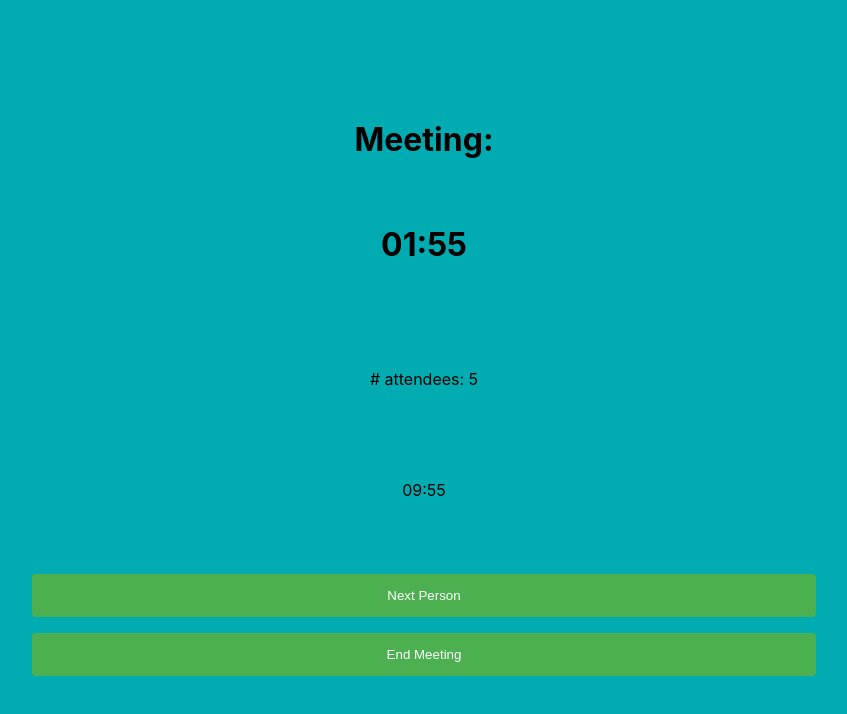
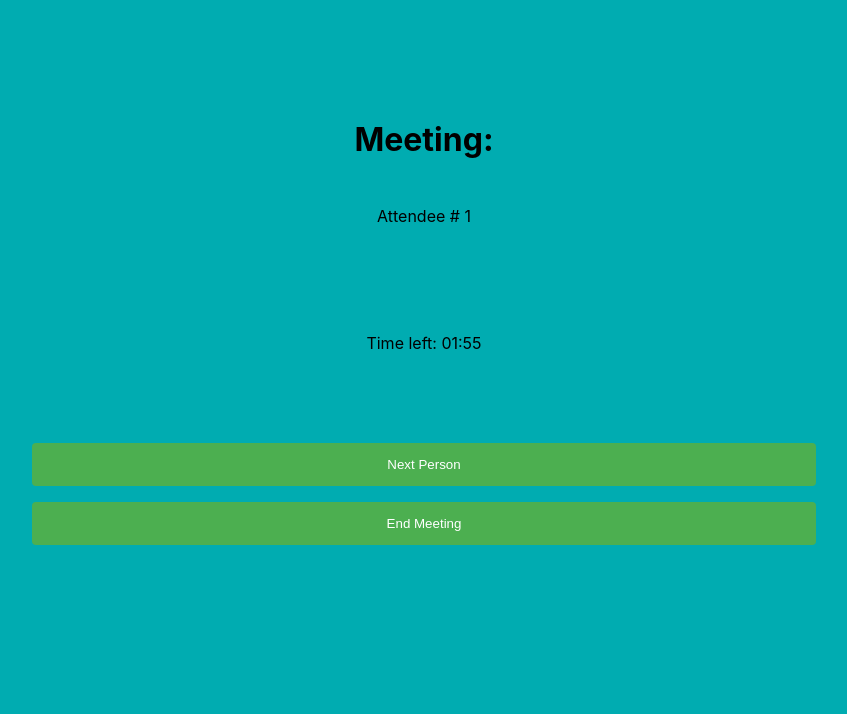
Before and after one commit to armcfry/Standup_Timer, a React (Create React App) app in the folder standup_timer/: page /#/meeting in a window 1280 px wide. Shown: the top 714 px of the page, without its empty margins (216-1063 px from the left). Built offline with nearby package versions, Linux system fonts and the light colour scheme.

Commit message:
timer counts down for the user's duration; timer resets on next and when timer hits 0

```diff
--- a/standup_timer/src/components/CountdownTimer.jsx
+++ b/standup_timer/src/components/CountdownTimer.jsx
@@ -1,28 +1,45 @@
 import React, { useState, useEffect } from 'react';
+import PropTypes from "prop-types";
 
-function CountdownTimer({ minutes, seconds }) {
-  const [totalSeconds, setTotalSeconds] = useState(minutes * 60 + seconds);
-
+function CountdownTimer(props) {
+  const [totalSeconds, setTotalSeconds] = useState(props.totalSeconds);
+  console.log(totalSeconds)
   useEffect(() => {
+    setTotalSeconds(props.totalSeconds)
+    console.log("reset the timer")
     const timer = setInterval(() => {
-      if (totalSeconds > 0) {
-        setTotalSeconds(totalSeconds - 1);
-      }
+      setTotalSeconds(prevTotalSeconds => {
+        if (prevTotalSeconds > 0) {
+          return prevTotalSeconds - 1;
+        } else {
+          clearInterval(timer);
+          props.onTimerEnd();
+          return prevTotalSeconds;
+        }
+      });
     }, 1000);
 
     return () => clearInterval(timer);
-  }, [totalSeconds]);
+  }, [props.totalSeconds, props.onTimerEnd]);
 
-  const displayMinutes = Math.floor(totalSeconds / 60)
-    .toString()
-    .padStart(2, '0');
-  const displaySeconds = (totalSeconds % 60).toString().padStart(2, '0');
+  function formatTime(seconds) {
+    const minutes = Math.floor(seconds / 60);
+    const formattedMinutes = minutes < 10 ? `0${minutes}` : minutes;
+    const remainingSeconds = seconds % 60;
+    const formattedSeconds = remainingSeconds < 10 ? `0${remainingSeconds}` : remainingSeconds;
+    return `${formattedMinutes}:${formattedSeconds}`;
+  }
 
   return (
     <div>
-      <span>{displayMinutes}</span>:<span>{displaySeconds}</span>
+      <p>Time left: {formatTime(totalSeconds)}</p>
     </div>
   );
 }
 
+CountdownTimer.propTypes = {
+  totalSeconds: PropTypes.number.isRequired,
+  onTimerEnd: PropTypes.func.isRequired,
+};
+
 export default CountdownTimer;
--- a/standup_timer/src/pages/Meeting.jsx
+++ b/standup_timer/src/pages/Meeting.jsx
@@ -1,4 +1,4 @@
-import React from 'react';
+import React, {useState} from 'react';
 import { useNavigate} from "react-router-dom";
 import { useDispatch, useSelector } from 'react-redux';
 import { resetValues } from '../store/valuesSlice';
@@ -11,35 +11,41 @@ function Meeting() {
         dispatch(resetValues());
         navigate('/')
     };
-    const next_attendee = () => {
-
-    };
     // get the values from the valueStore
     const { duration_value, attendees_value, speak_time_value} = useSelector((state) => state.values);
+    const [attendeesCount, setAttendees] = useState(attendees_value)
+
+    function handleTimerEnd() {
+        if (attendeesCount > 0) {
+            setAttendees(prevAttendee => prevAttendee - 1);
+        }
+      }
+    function handleNextAttendee() {
+        if (attendeesCount > 0) {
+            setAttendees(prevAttendee => prevAttendee - 1);
+        }
+      }
+
     // parse the time values from the duration of the entire meeting
-    let [minutes1, seconds1] = duration_value.toString().split(':').map(parseFloat);
+    let [minutes, seconds] = duration_value.toString().split(':').map(parseFloat);
     // make default seconds to 0 if undefined (the user only inputs a whole number for the minutes)
-    if(seconds1===undefined){
-        seconds1 = 0
+    if(seconds===undefined){
+        seconds = 0
     }
     // calculate the duration for each attendee of the meeting
-    const total_time = ((minutes1*60)+seconds1)/attendees_value;
-    const intSeconds = Math.floor(total_time);
-    let minutes = Math.floor(intSeconds / 60);
-    let seconds = intSeconds % 60;
-    console.log(`Minutes: ${minutes}`);
-    console.log(`Seconds: ${seconds}`);
+    const total_time = Math.floor(((minutes*60)+seconds)/attendees_value);
 
     // TODO: computational logic for dynamic time
 
     return (
         <div className="w3-container">
             <h1>Meeting:
-            <div><CountdownTimer minutes={minutes} seconds={seconds}/></div>
+            {/* TODO: make a countup timer for the overall meeting time */}
+            {/* <div><CountdownTimer minutes={minutes} seconds={seconds}/></div> */}
             </h1>
-            <div># attendees: {attendees_value}</div>
-            <div><CountdownTimer minutes={minutes1} seconds={seconds1}/></div>
-            <button type="submit" onClick={returnHome}>Next Person</button>
+            <div>Attendee # {6-attendeesCount}</div>
+            <div><CountdownTimer totalSeconds={total_time} onTimerEnd={handleTimerEnd}/></div>
+            <button type="submit" onClick={handleNextAttendee}>Next Person</button>
             <button type="submit" onClick={returnHome}>End Meeting</button>
         </div>
     );
```
